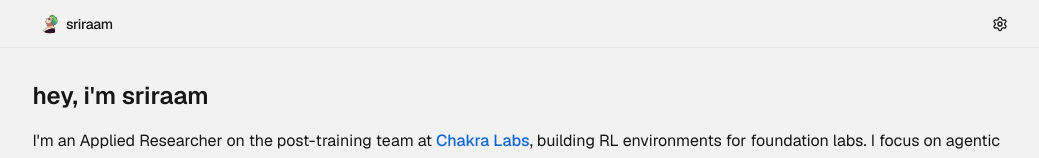
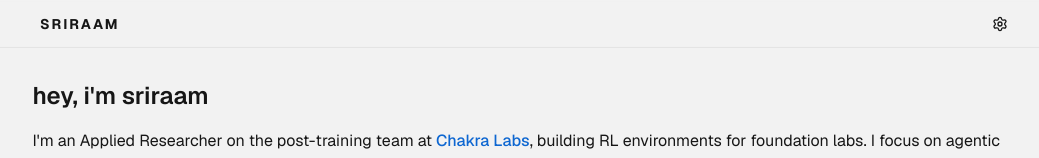
Before and after one commit to 13point5/blog, a Next.js app: page / in a window 1280 px wide. Shown: the top 158 px of the page, without its empty margins (112-1151 px from the left). Built offline with nearby package versions, Linux system fonts and the light colour scheme; a web font is replaced by a local one.

Commit message:
Update header only: bold brand and MENU
Reset to main layout/fonts; change header to bold SRIRAAM
top-left and a MENU trigger for theme/font settings.

Co-authored-by: Sriraam <bharathsriraam.rr@gmail.com>

```diff
--- a/app/components/header.tsx
+++ b/app/components/header.tsx
@@ -2,19 +2,12 @@
 
 import { useState, useEffect } from "react";
 import Link from "next/link";
-import Image from "next/image";
-import { usePathname } from "next/navigation";
 import { SettingsDropdown } from "./settings-dropdown";
 import { cn } from "@/lib/utils";
 
 export function Header() {
   const [isVisible, setIsVisible] = useState(true);
   const [lastScrollY, setLastScrollY] = useState(0);
-  const pathname = usePathname();
-  const isOnBlogPage = pathname.startsWith("/blog");
-  const blogSlug = pathname.startsWith("/blog/")
-    ? pathname.split("/")[2]
-    : null;
 
   useEffect(() => {
     const handleScroll = () => {
@@ -43,46 +36,12 @@ export function Header() {
       )}
     >
       <nav className="max-w-5xl mx-auto px-6 h-full flex items-center justify-between">
-        <div className="flex items-center gap-1.5 text-sm font-medium tracking-tight">
-          <Link
-            href="/"
-            className={cn(
-              "flex items-center gap-1.5 hover:text-foreground-muted transition-colors",
-              isOnBlogPage && "text-foreground-muted"
-            )}
-          >
-            <Image
-              src="/zoro.png"
-              alt="Zoro"
-              width={20}
-              height={20}
-              className="rounded-full"
-            />
-            <span>sriraam</span>
-          </Link>
-          {isOnBlogPage && (
-            <>
-              <span className="text-foreground-muted">/</span>
-              <Link
-                href="/blog"
-                className={cn(
-                  "hover:text-foreground-muted transition-colors",
-                  blogSlug && "text-foreground-muted"
-                )}
-              >
-                blog
-              </Link>
-            </>
-          )}
-          {blogSlug && (
-            <>
-              <span className="text-foreground-muted">/</span>
-              <span className="truncate max-w-[45vw] sm:max-w-64">
-                {blogSlug}
-              </span>
-            </>
-          )}
-        </div>
+        <Link
+          href="/"
+          className="text-sm font-bold tracking-[0.14em] uppercase hover:text-foreground-muted transition-colors"
+        >
+          SRIRAAM
+        </Link>
         <SettingsDropdown />
       </nav>
     </header>
```
